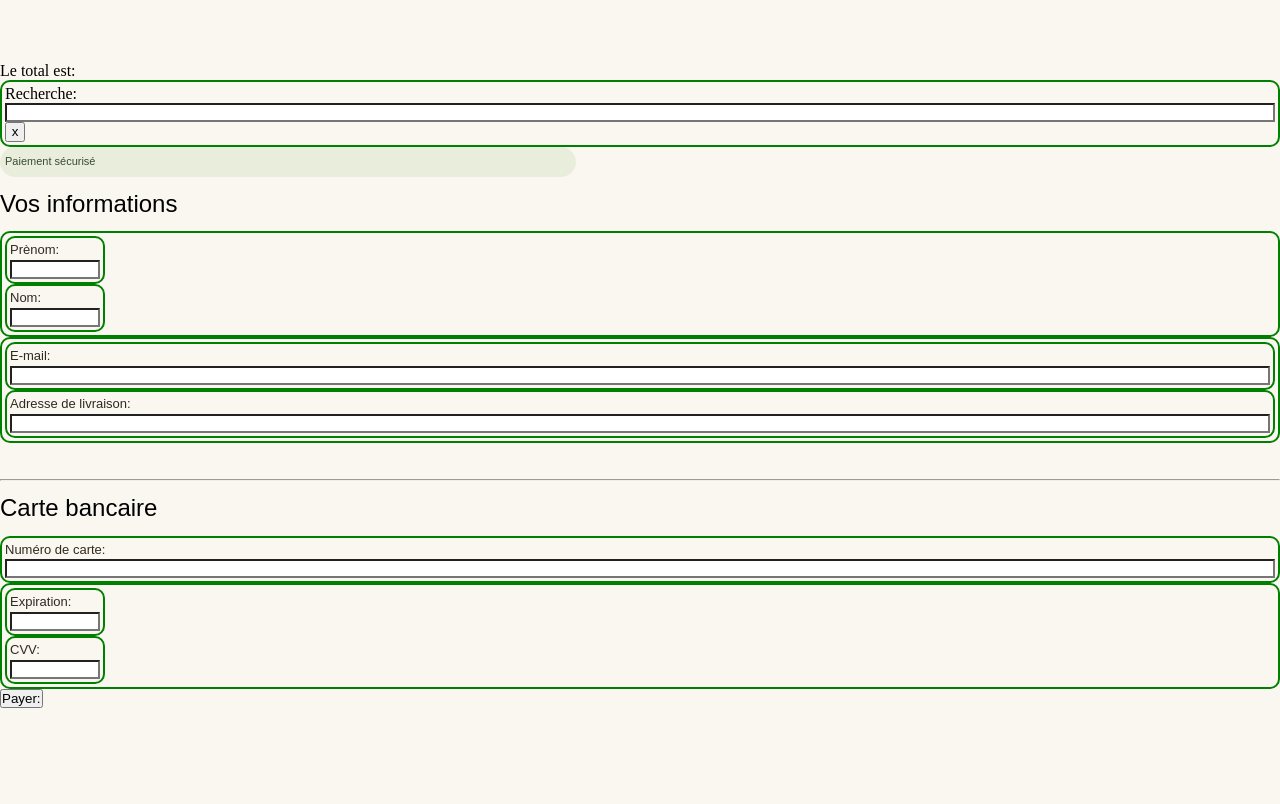
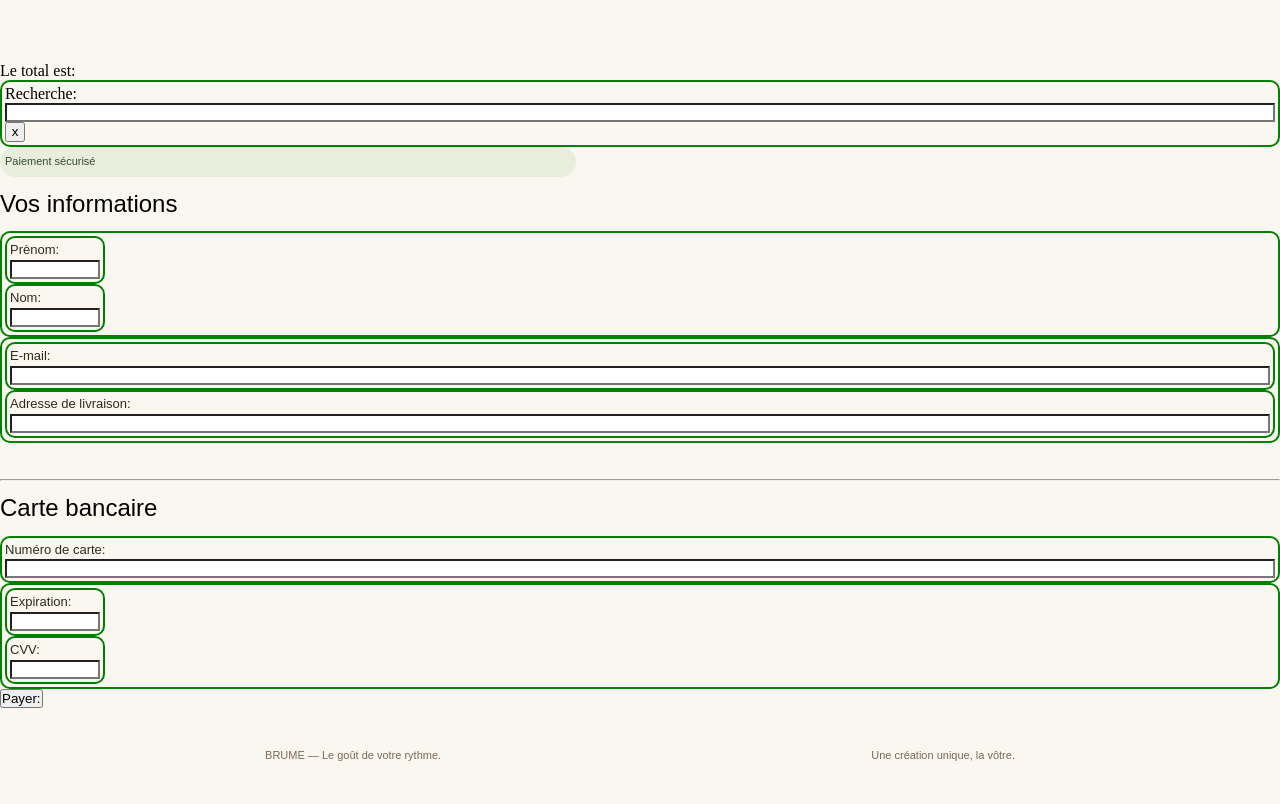
Before and after one commit to yasserlahroussi/Blend-Build, a plain HTML site: page index2.html in a window 1280 px wide. Shown: the part 453-1257 px from the top of the page. Before the commit the page ends 1161 px from the top, so only its background shows below. Drawn offline with Linux system fonts and the light colour scheme; a script that the page names is missing.

Commit message:
j'ai oublier le footer

```diff
--- a/index2.html
+++ b/index2.html
@@ -98,9 +98,11 @@
                 </form>
             </div>
         </section>
-
-
     </main>
+      <footer>
+        <div class="footer-part1">BRUME — Le goût de votre rythme.</div>
+        <div class="footer-not-phone">Une création unique, la vôtre.</div>
+      </footer>
 </body>
 
 </html>
```
